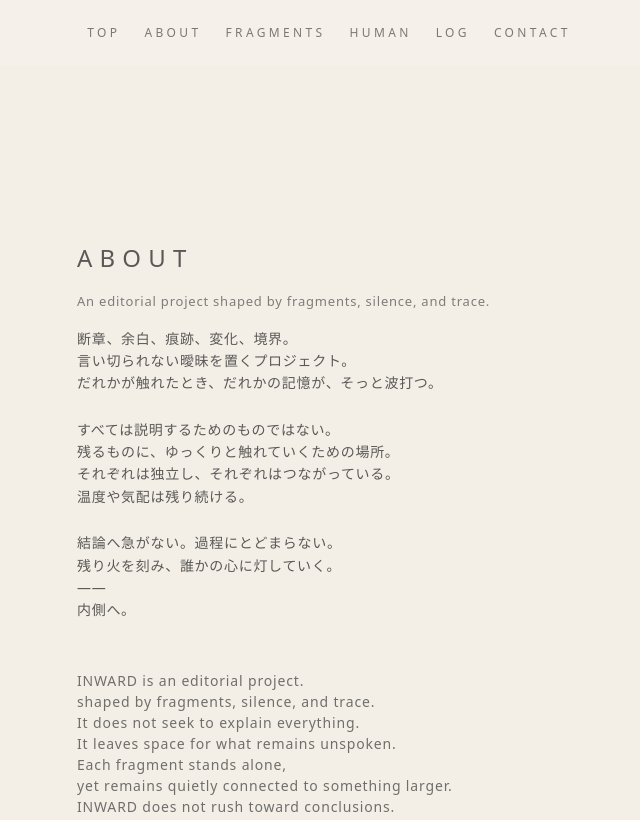
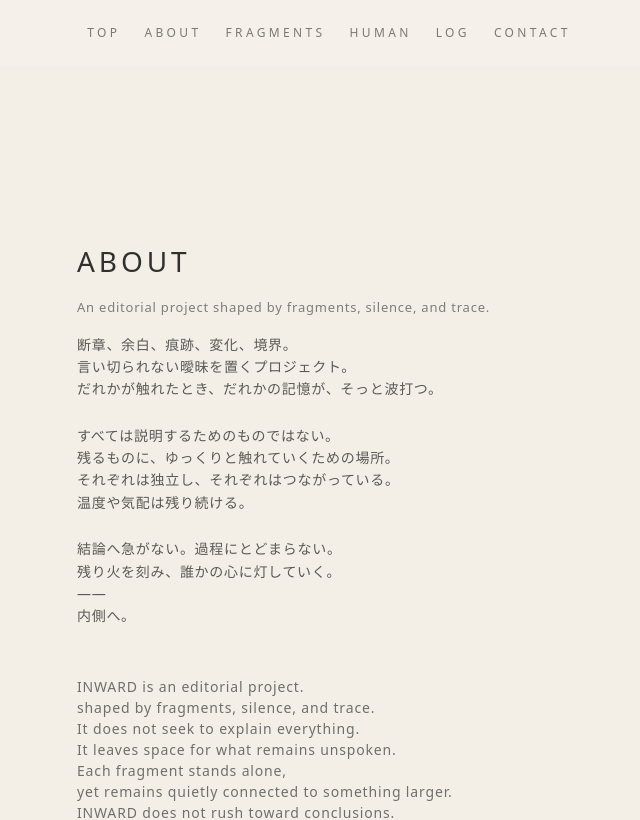
Before and after one commit to rogue-studio/inward, a Next.js app: page /about in a window 1280 px wide. Shown: the top 820 px of the page, without its empty margins (311-951 px from the left). Built offline with nearby package versions, Linux system fonts and the light colour scheme.

Commit message:
SimplePageLayout.tsx を更新

```diff
--- a/components/SimplePageLayout.tsx
+++ b/components/SimplePageLayout.tsx
@@ -7,7 +7,7 @@ export default function SimplePageLayout({ title, children }: Props) {
   return (
     <main className="min-h-screen bg-[#f3efe7] text-[#1a1a1a] px-6">
       <div className="mx-auto max-w-[520px] py-40 pl-2">
-        <h1 className="mb-4 text-[24px] tracking-[0.3em] opacity-70">
+        <h1 className="mb-4 text-[28px] font-normal uppercase tracking-[0.14em] text-[#161616]/88">
           {title}
         </h1>
 
```
